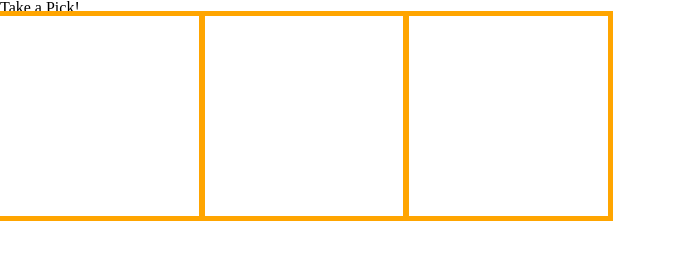
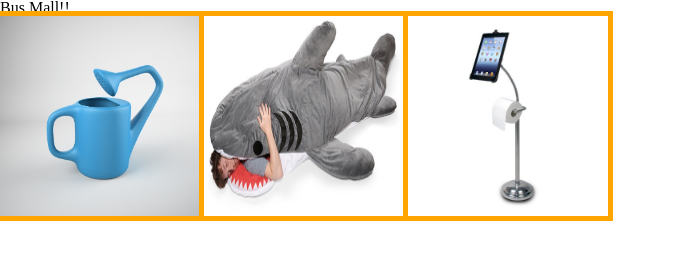
Before and after one commit to gtembry/bus-mall, a plain HTML site: page index.html in a window 1280 px wide. Shown: the whole page, without its empty margins (0-676 px from the left). Drawn offline with Linux system fonts and the light colour scheme.

Commit message:
fixing more stuff.

```diff
--- a/index.html
+++ b/index.html
@@ -3,25 +3,30 @@
   <head>
     <meta charset="utf-8">
     <title>Bus Mall</title>
+    <link rel="stylesheet" href="reset.css">
     <link rel="stylesheet" href="style.css">
-    <link rel="stylesheet" href="reset.css">
-    <h1>Take a Pick!</h1>
   </head>
+
   <body>
-<main>
-  <section id="pic-field">
-    <div class="pic-holder" id="pic-one"></div>
-      <div class="pic-holder" id="pic-two"></div>
-        <div class="pic-holder" id="pic-three"></div>
+    <header>
+      <h1>Bus Mall!!</h1>
+    </header>
+    <main>
+      <section id="pic-field">
+        <div>
+          <img class="pic-holder" id="pic-one" src="">
+          <img class="pic-holder" id="pic-two" src="">
+          <img class="pic-holder" id="pic-three" src="">
+        </div>
       </section>
 
-      <!-- <section id="showResults">
-        <canvas id="chart" width="400" height="400">
-      </section> -->
-</main>
-<!-- <script src="chart.js"></script> -->
+      <div id="results"></div>
 
-</script>
+      </div>
+      <canvas id="canvas" width="400px" height="400px"></canvas>
+    </main>
     <script src="app.js"></script>
+    <footer></footer>
   </body>
+
 </html>
```
Also changed, not shown: app.js (+1 -10 lines).
